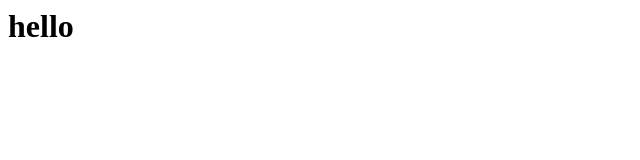
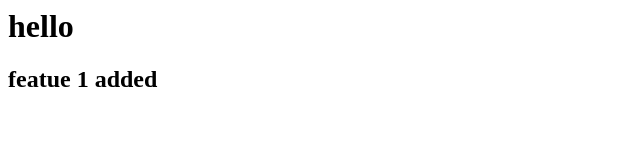
Before and after one commit to Raj-Kumar77/test, a plain HTML site: page index.html in a window 1280 px wide. Shown: the whole page, without its empty margins (0-640 px from the left). Drawn offline with Linux system fonts and the light colour scheme.

Commit message:
feature1 commit 1

```diff
--- a/index.html
+++ b/index.html
@@ -6,5 +6,6 @@
 </head>
 <body>
     <h1>hello</h1>
+    <h2>featue 1 added</h2>
 </body>
 </html>
```
